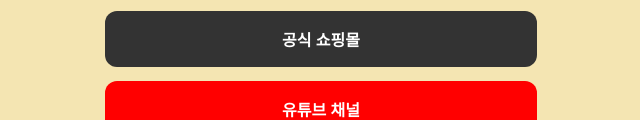
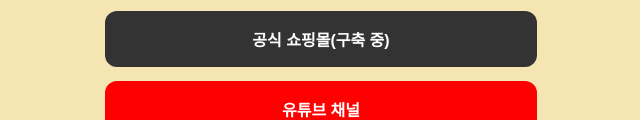
Before and after one commit to soombineh/soombineh.github.io, a plain HTML site: page index.html in a window 1280 px wide. Shown: the part 380-500 px from the top of the page, without its empty margins (319-959 px from the left). Drawn offline with Linux system fonts and the light colour scheme.

Commit message:
버튼텍스트 수정

```diff
--- a/index.html
+++ b/index.html
@@ -52,7 +52,7 @@
   <div class="container">
     <h1>숨비찰나</h1>
     <a href="https://smartstore.naver.com/sumbine" target="_blank" rel="noopener" class="link-btn naver">네이버 스마트스토어</a>
-    <a href="https://soombi.kr" target="_blank" rel="noopener" class="link-btn shop">공식 쇼핑몰</a>
+    <a href="https://soombi.kr" target="_blank" rel="noopener" class="link-btn shop">공식 쇼핑몰(구축 중)</a>
     <a href="https://www.youtube.com/@%EC%88%A8%EB%B9%84%EC%B0%B0%EB%82%98" target="_blank" rel="noopener" class="link-btn youtube">유튜브 채널</a>
     <p class="footer">&copy; 숨비찰나</p>
   </div>
```
